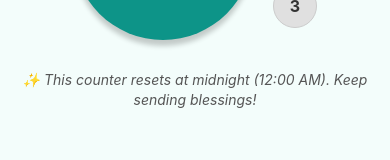
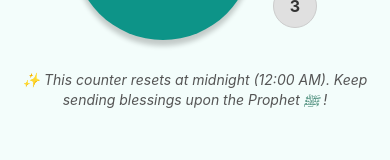
Before and after one commit to MHHJisan/TasbeehCounter, a React Native app: screen /Durood in a window 390 px wide. Shown: the part 460-620 px from the top of the page. Built offline with nearby package versions, Linux system fonts and the light colour scheme.

Commit message:
adding (sm) in the duroor not

```diff
--- a/screens/DuroodScreen.js
+++ b/screens/DuroodScreen.js
@@ -95,7 +95,9 @@ const DuroodScreen = () => {
       </View>
 
       <Text style={styles.note}>
-        ✨ This counter resets at midnight (12:00 AM). Keep sending blessings!
+        ✨ This counter resets at midnight (12:00 AM). Keep sending blessings
+        upon the Prophet
+        <Text style={{ fontSize: 14, color: "#065f46" }}> ﷺ </Text>!
       </Text>
     </View>
     // </ImageBackground>
```
